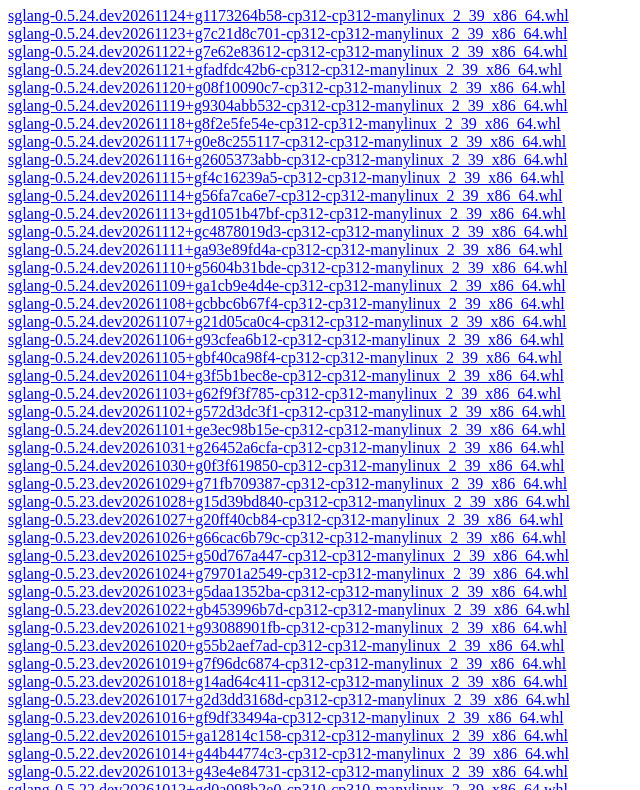
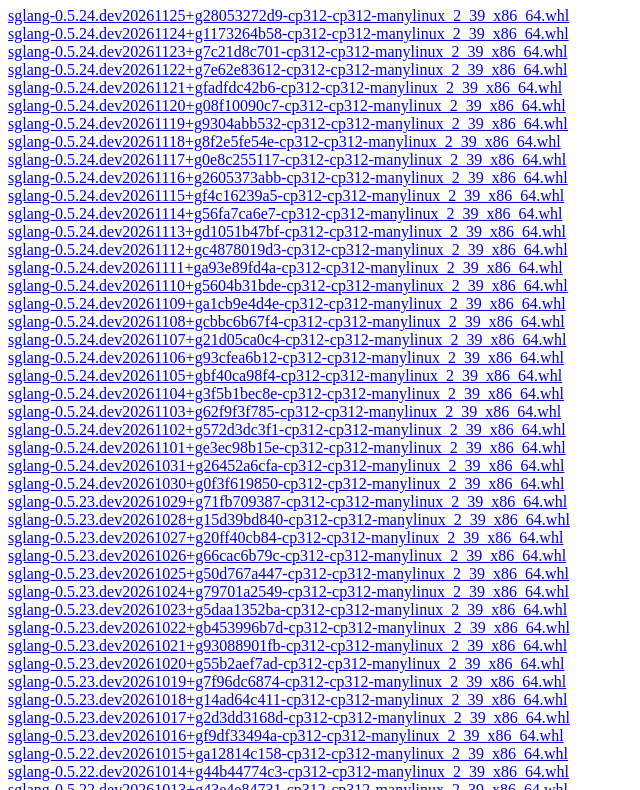
Before and after one commit to sgl-project/whl, a plain HTML site: page cu130/sglang/index.html in a window 1280 px wide. Shown: the part 73-863 px from the top of the page, without its empty margins (0-640 px from the left). Drawn offline with Linux system fonts and the light colour scheme.

Commit message:
Update cu130 nightly wheel index for commit 28053272d9

```diff
--- a/cu130/sglang/index.html
+++ b/cu130/sglang/index.html
@@ -1,5 +1,6 @@
 <!DOCTYPE html>
 <h1>SGLang Nightly Wheels (cu130)</h1>
+<a href="https://github.com/sgl-project/whl/releases/download/nightly-2026-11-25-28053272d9/sglang-0.5.24.dev20261125+g28053272d9-cp312-cp312-manylinux_2_39_x86_64.whl#sha256=50250af6fd52d2376111097c581bc89b335f6a835790a719fce607f1c9eb6145">sglang-0.5.24.dev20261125+g28053272d9-cp312-cp312-manylinux_2_39_x86_64.whl</a><br>
 <a href="https://github.com/sgl-project/whl/releases/download/nightly-2026-11-24-1173264b58/sglang-0.5.24.dev20261124+g1173264b58-cp312-cp312-manylinux_2_39_x86_64.whl#sha256=3c4e8dfb13c18bf3bf685f9029c0143a9ae74fe5c4124e7076f558f0ed2e6596">sglang-0.5.24.dev20261124+g1173264b58-cp312-cp312-manylinux_2_39_x86_64.whl</a><br>
 <a href="https://github.com/sgl-project/whl/releases/download/nightly-2026-11-23-7c21d8c701/sglang-0.5.24.dev20261123+g7c21d8c701-cp312-cp312-manylinux_2_39_x86_64.whl#sha256=32e50c73f7ca78f2b6e03deba8bda2c06b7b51f79a189e55c0e046dd5cd217b0">sglang-0.5.24.dev20261123+g7c21d8c701-cp312-cp312-manylinux_2_39_x86_64.whl</a><br>
 <a href="https://github.com/sgl-project/whl/releases/download/nightly-2026-11-22-7e62e83612/sglang-0.5.24.dev20261122+g7e62e83612-cp312-cp312-manylinux_2_39_x86_64.whl#sha256=fbce7d3d2ad41b8a2a3729ab47afd3f0a05594f067380fe3780de68505a982a1">sglang-0.5.24.dev20261122+g7e62e83612-cp312-cp312-manylinux_2_39_x86_64.whl</a><br>
```
